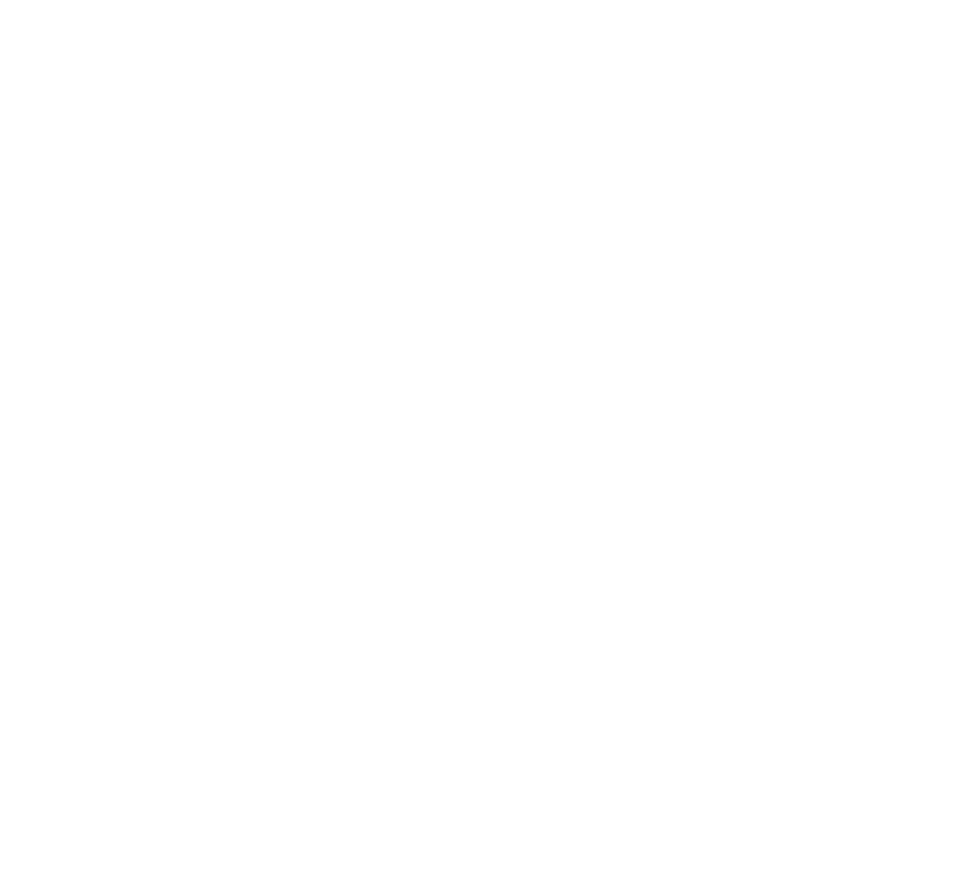
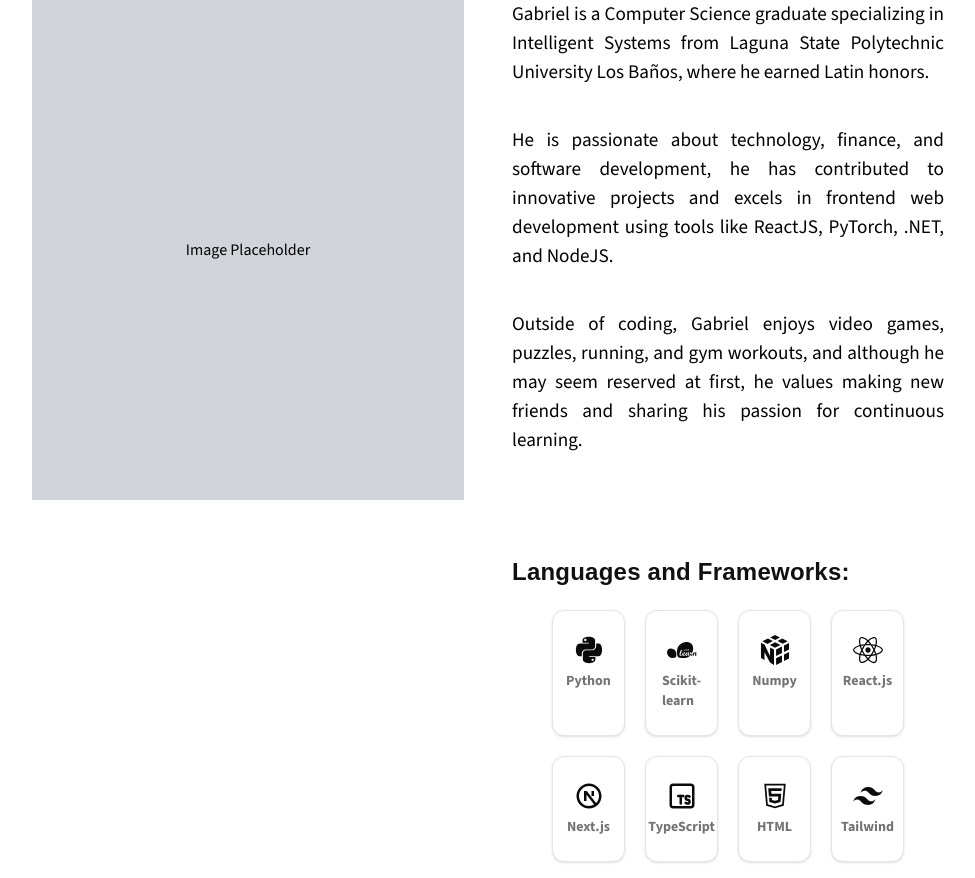
Before and after one commit to nasolgabriel/my-portfolio, a Next.js app: page / in a window 1280 px wide. Shown: the part 980-1858 px from the top of the page, without its empty margins (152-1127 px from the left). Before the commit the page ends 912 px from the top, so only its background shows below. Built offline with nearby package versions, Linux system fonts and the light colour scheme.

Commit message:
continued about page and added card component

```diff
--- a/package.json
+++ b/package.json
@@ -18,7 +18,8 @@
     "react": "^19.0.0",
     "react-dom": "^19.0.0",
     "react-icons": "^5.4.0",
-    "styled-components": "^6.1.14"
+    "styled-components": "^6.1.14",
+    "tailwind-merge": "^3.0.1"
   },
   "devDependencies": {
     "@eslint/eslintrc": "^3",
--- a/src/app/page.tsx
+++ b/src/app/page.tsx
@@ -1,4 +1,4 @@
-import About from "@/components/About";
+import About from "@/components/sections/About";
 import Header from "@/components/sections/Header";
 import Navbar from "@/components/sections/Navbar";
 import Image from "next/image";
--- a/src/components/About.tsx
+++ /dev/null
@@ -1,14 +0,0 @@
-import { Typography } from "@mui/material";
-import React from "react";
-
-const About = () => {
-  return (
-    <div>
-      <Typography variant="h1" component="h1">
-        About me
-      </Typography>
-    </div>
-  );
-};
-
-export default About;
--- /dev/null
+++ b/src/components/lib/cn.ts
@@ -0,0 +1,6 @@
+import { clsx, type ClassValue } from "clsx"
+import { twMerge } from "tailwind-merge"
+
+export function cn(...inputs: ClassValue[]) {
+  return twMerge(clsx(inputs))
+}
--- /dev/null
+++ b/src/components/sections/About.tsx
@@ -0,0 +1,68 @@
+"use client";
+
+import { Container, Stack, Typography } from "@mui/material";
+import React, { useEffect } from "react";
+import {
+  aboutMe1,
+  aboutMe2,
+  aboutMe3,
+  languages,
+} from "../../constants/aboutText";
+import { techStack } from "@/constants/skills-section";
+import { Card, CardDescription, CardHeader, CardTitle } from "./skillbox/card";
+
+const About: React.FC = () => {
+  return (
+    <div className="w-auto h-screen flex flex-col justify-start items-center lg:px-20">
+      <div className="flex flex-col items-center py-10">
+        <h1 className="font-Sans font-bold text-[25px] lg:text-[40px] leading-[1.3] mb-8 tracking-normal relative pb-4">
+          ABOUT ME
+          <span className="absolute bottom-[-8px] left-1/2 transform -translate-x-1/2 w-[20%] h-[2px] bg-[#800000] rounded-[8px] pt-1.5" />
+        </h1>
+      </div>
+      <Stack direction={{ xs: "column", md: "row" }} className="md:mx-20">
+        <Container className="w-full flex flex-col items-center">
+          <div className="w-full h-[500px] bg-gray-300 mb-4 flex items-center justify-center">
+            <span>Image Placeholder</span>
+          </div>
+        </Container>
+        <Container>
+          <div className="text-justify font-sans text-sx lg:text-[1.2rem]">
+            <p>{aboutMe1}</p>
+            <p className="mt-5 md:mt-10">{aboutMe2}</p>
+            <p className="mt-5 md:mt-10">{aboutMe3}</p>
+          </div>
+          <div className=" md:mt-20">
+            <Typography
+              variant="body1"
+              className="font-sans text-justify text-[#111] pt-5"
+              sx={{
+                fontFamily: "sans-serif",
+                fontSize: { md: "1.5rem" },
+                fontWeight: "bold",
+              }}
+            >
+              {languages}
+            </Typography>
+            <div className="mx-10 mb-4 grid grid-cols-2 lg:grid-cols-4 gap-5 mt-5">
+              {techStack?.map((item, index) => (
+                <Card className="w-full" key={index}>
+                  <CardHeader className="flex flex-col items-center justify-center">
+                    <CardTitle className="text-2xl lg:text-3xl">
+                      {item.icon}
+                    </CardTitle>
+                    <CardDescription className="text-sm lg:text-md font-bold">
+                      {item.title}
+                    </CardDescription>
+                  </CardHeader>
+                </Card>
+              ))}
+            </div>
+          </div>
+        </Container>
+      </Stack>
+    </div>
+  );
+};
+
+export default About;
--- /dev/null
+++ b/src/components/sections/skillbox/card.tsx
@@ -0,0 +1,77 @@
+import { cn } from "@/components/lib/cn"
+import * as React from "react"
+
+
+const Card = React.forwardRef<
+  HTMLDivElement,
+  React.HTMLAttributes<HTMLDivElement>
+>(({ className, ...props }, ref) => (
+  <div
+    ref={ref}
+    className={cn(
+      "rounded-xl border border-neutral-200 bg-white text-neutral-950 shadow",
+      //"rounded-xl border border-neutral-200 bg-white text-neutral-950 shadow dark:border-neutral-800 dark:bg-transparent dark:text-zinc-300",
+      className
+    )}
+    {...props}
+  />
+))
+Card.displayName = "Card"
+
+const CardHeader = React.forwardRef<
+  HTMLDivElement,
+  React.HTMLAttributes<HTMLDivElement>
+>(({ className, ...props }, ref) => (
+  <div
+    ref={ref}
+    className={cn("flex flex-col space-y-1.5 p-6", className)}
+    {...props}
+  />
+))
+CardHeader.displayName = "CardHeader"
+
+const CardTitle = React.forwardRef<
+  HTMLDivElement,
+  React.HTMLAttributes<HTMLDivElement>
+>(({ className, ...props }, ref) => (
+  <div
+    ref={ref}
+    className={cn("font-semibold leading-none tracking-tight", className)}
+    {...props}
+  />
+))
+CardTitle.displayName = "CardTitle"
+
+const CardDescription = React.forwardRef<
+  HTMLDivElement,
+  React.HTMLAttributes<HTMLDivElement>
+>(({ className, ...props }, ref) => (
+  <div
+    ref={ref}
+    className={cn("text-sm text-neutral-500 dark:text-neutral-400", className)}
+    {...props}
+  />
+))
+CardDescription.displayName = "CardDescription"
+
+const CardContent = React.forwardRef<
+  HTMLDivElement,
+  React.HTMLAttributes<HTMLDivElement>
+>(({ className, ...props }, ref) => (
+  <div ref={ref} className={cn("p-6 pt-0", className)} {...props} />
+))
+CardContent.displayName = "CardContent"
+
+const CardFooter = React.forwardRef<
+  HTMLDivElement,
+  React.HTMLAttributes<HTMLDivElement>
+>(({ className, ...props }, ref) => (
+  <div
+    ref={ref}
+    className={cn("flex items-center p-6 pt-0", className)}
+    {...props}
+  />
+))
+CardFooter.displayName = "CardFooter"
+
+export { Card, CardHeader, CardFooter, CardTitle, CardDescription, CardContent }
--- /dev/null
+++ b/src/constants/aboutText.tsx
@@ -0,0 +1,14 @@
+export const aboutMe1 =
+`Gabriel is a Computer Science graduate specializing in Intelligent Systems from Laguna State Polytechnic
+  University Los Baños, where he earned Latin honors.`;
+
+export const aboutMe2 =
+`He is passionate about technology, finance, and software development, he has contributed to innovative projects
+  and excels in frontend web development using tools like ReactJS, PyTorch, .NET, and NodeJS.`;
+
+export const aboutMe3 =
+`Outside of coding, Gabriel enjoys video games, puzzles, running, and gym workouts, and although he may seem
+  reserved at first, he values making new friends and sharing his passion for continuous learning.`;
+
+export const languages =
+  `Languages and Frameworks:`;
--- /dev/null
+++ b/src/constants/skills-section.tsx
@@ -0,0 +1,46 @@
+import { ReactElement } from "react";
+import { FaPython, FaReact } from "react-icons/fa";
+import { SiScikitlearn, SiNumpy } from "react-icons/si";
+import { RiNextjsLine, RiTailwindCssFill } from "react-icons/ri";
+import { TbBrandTypescript } from "react-icons/tb";
+import { AiOutlineHtml5 } from "react-icons/ai";
+
+type StackProps = {
+  icon: ReactElement;
+  title: string;
+}
+
+export const techStack: StackProps[] = [
+  {
+    icon: <FaPython />,
+    title: "Python"
+  },
+  {
+    icon: <SiScikitlearn />,
+    title: "Scikit-learn"
+  },
+  {
+    icon: <SiNumpy  />,
+    title: "Numpy"
+  },
+  {
+    icon: <FaReact />,
+    title: "React.js"
+  },
+  {
+    icon: <RiNextjsLine />,
+    title: "Next.js"
+  },
+  {
+    icon: <TbBrandTypescript />,
+    title: "TypeScript"
+  },
+  {
+    icon: <AiOutlineHtml5 />,
+    title: "HTML"
+  },
+  {
+    icon: <RiTailwindCssFill />,
+    title: "Tailwind"
+  },
+]
--- a/tailwind.config.ts
+++ b/tailwind.config.ts
@@ -27,7 +27,7 @@
         foreground: "#f2f2f2", // Grey
       },
       fontFamily: {
-        Sans: ["Source Sans 3", "sans-serif"],
+        sans: ["Source Sans 3", "sans-serif"],
       },
     },
   },
```
Also changed, not shown: TASK.txt (added), 1 other file (tests, documents, lock files or other folders).
